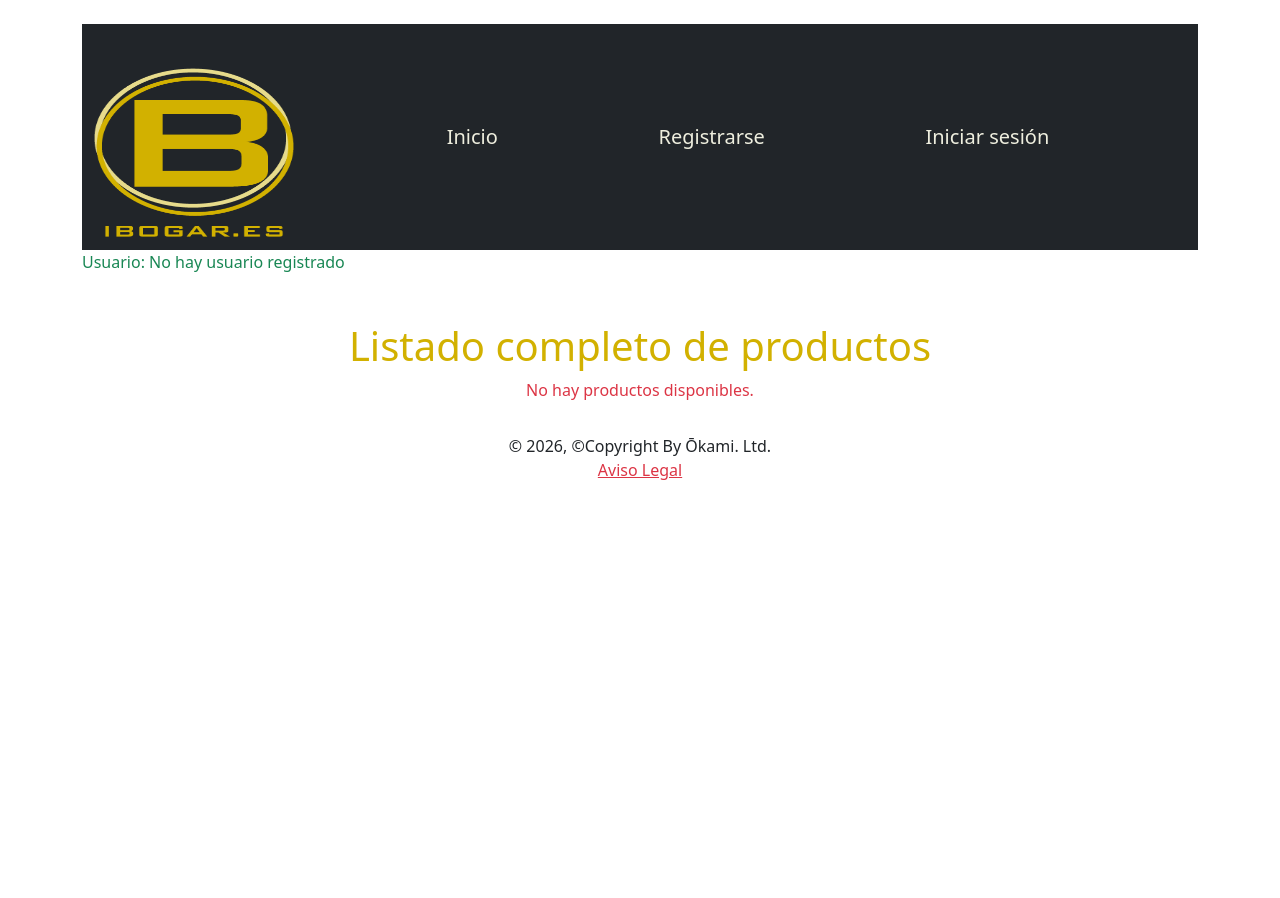
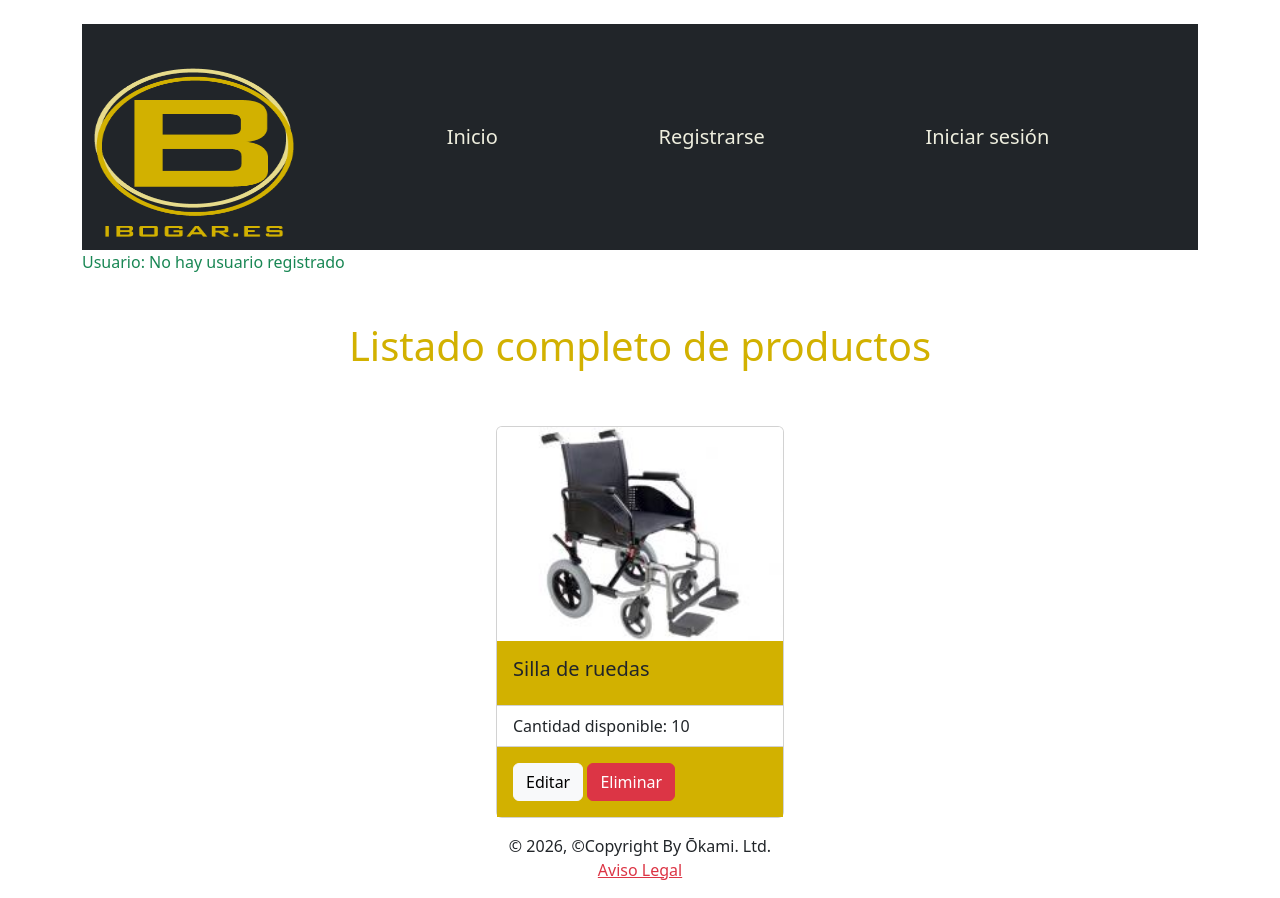
Before and after one commit to Obidis/e_comerce, a Django app: page /products/ in a window 1280 px wide. Before the commit the page ends 480 px from the top, so only its background shows below. Run offline with Django 4.2, Linux system fonts and the light colour scheme; data comes from the database, SQL or seed files in the repository; both versions use the stored data as it was after the commit.

Commit message:
añadido agregar producto

```diff
--- a/core/static/css/styles.css
+++ b/core/static/css/styles.css
@@ -1,3 +1,19 @@
+.fixed-image-wrapper {
+    height: 200px;
+    overflow: hidden;
+}
+.fixed-image-wrapper img {
+    width: 100%;
+    height: 100%;
+    object-fit: cover; /* Recorta la imagen para ajustar sin deformar */
+    object-position: center; /* Centra la imagen */
+}
+
+
+
+
+
+
 h1,h2,h3,h4,h5,h6{
     color: #d2b100;
 }
--- a/core/templates/_includes/_products.html
+++ b/core/templates/_includes/_products.html
@@ -1,22 +1,21 @@
 <!-- Template for displaying a single product card -->
+
+
+
 <div  class="container mt-5 ">
-    <div id="card" class="card " style="width: 18rem;">
+    <div class="card" style="width: 18rem;">
+        <img class="card-img-top" src="{{ product.image.url }}" alt="Card image cap">
+        <div class="card-body">
+            <h5 class="card-title">{{ product.product_name}}</h5>
 
-        <article class= "card-body">
+        </div>
+        <ul class="list-group list-group-flush">
+            <li class="list-group-item">Cantidad disponible: {{ product.stock}}</li>
+        </ul>
+        <div class="card-body">
+            <a href="#" class="btn btn-light">Editar</a>
+            <a href="#" class="btn btn-danger">Eliminar</a>
+        </div>
+    </div>
 
-            <div class="d-flex flex-row justify-content-between align-items-center p-2 border-bottom">
-                <div class="d-flex flex-row align-items-center feed-text px-2"><img class="rounded-circle" src="{{ product.user.profile.profile_picture.url }}" width="45">
-                    <div class="d-flex flex-column flex-wrap ml-2">
-                        <span class="font-weight-bold">{{ product.user.first_name }}</span><span class="text-black-50 time">{{ product.created_at|date:"d-m-Y" }}</span>
-                    </div>
-                </div>
-            </div>
-
-            <div class="fixed-image-wrapper" >
-
-                <h6>{{ product.name }}</h6>
-                <img class="card-img-top"  src="{{ product.image.url }}" ><a href="{% url 'product_detail' product.pk %}" class="stretched-link"></a></img>
-            </div>
-        </article>
-    </div>
 </div>
--- a/core/templates/products/products_add.html
+++ b/core/templates/products/products_add.html
@@ -17,8 +17,9 @@
 
                   {{ form.image | as_crispy_field }}
                   {{ form.product_name | as_crispy_field }}
-                  {{ form.description | as_crispy_field }}
+                  {{ form.supplier | as_crispy_field }}
                   {{ form.price | as_crispy_field }}
+                  {{ form.stock | as_crispy_field }}
 
               <button class="btn btn-light">Añadir Producto</button>
             </form>
@@ -26,5 +27,4 @@
       </div>
     </div>
   </div>
-
 {% endblock %}
--- a/core/templates/products/products_list.html
+++ b/core/templates/products/products_list.html
@@ -9,7 +9,7 @@
 
   <h1 class="display-6">Listado completo de productos</h1>
   <div class="d-flex flex-wrap">
-    {% if product %}
+    {% if products %}
     {% for product in products %}
       <div>
        {% include  '_includes/_products.html' %}
--- a/products/forms.py
+++ b/products/forms.py
@@ -10,5 +10,7 @@ class ProductCreateForm(forms.ModelForm):
             "image",
             "product_name",
             "description",
-            "price"
+            "supplier",
+            "price",
+            "stock"
         ]
--- a/products/models.py
+++ b/products/models.py
@@ -8,10 +8,17 @@ class Products(models.Model):
     price = models.DecimalField(max_digits=10, decimal_places=2, verbose_name=("Precio"))
     image = models.ImageField(upload_to="product_images/", verbose_name=("Imagen"))
     description = models.TextField(max_length=3000, blank=True, verbose_name=("Descripcion"))
-    suplier = models.CharField(max_length=1000, blank=True, verbose_name=("Proveedor"))
+    supplier = models.ForeignKey(User,  on_delete=models.CASCADE, related_name="products_supplied", verbose_name=("Proveedor"))
     add_at = models.DateTimeField(auto_now_add=True, verbose_name=("Fecha de entrada"))
     stock = models.PositiveIntegerField(default=0, verbose_name=("Stock/Cantidad"))
     cart = models.ManyToManyField(User, related_name='favourite', verbose_name=("Cesta"), blank=True)
 
+
+    class Meta:
+
+        verbose_name = 'Producto'
+        verbose_name_plural = 'Productos'
+
+
     def __str__(self):
         return self.product_name
--- a/products/views.py
+++ b/products/views.py
@@ -19,7 +19,7 @@ class ProductCreateView(CreateView):
     success_url = reverse_lazy("home")
 
     def form_valid(self, form):
-        form.instance.user = self.request.user
+        form.instance.product = self.request.user
 
         messages.add_message(self.request, messages.SUCCESS, ('Producto creado correctamente.'))
         return super(ProductCreateView, self).form_valid(form)
```
Also changed, not shown: db.sqlite3, product_images/sillaruedas_3LOejr3.jpg (added), product_images/sillaruedas_AlAowpm.jpg (added), product_images/sillaruedas_DobqKbI.jpg (added), product_images/sillaruedas_LYE98s6.jpg (added), product_images/sillaruedas_gkQOeWP.jpg (added), products/migrations/0001_initial.py (added), products/migrations/__init__.py (added).
